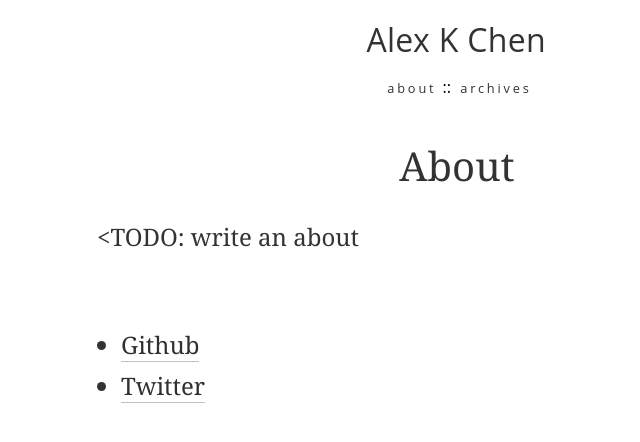
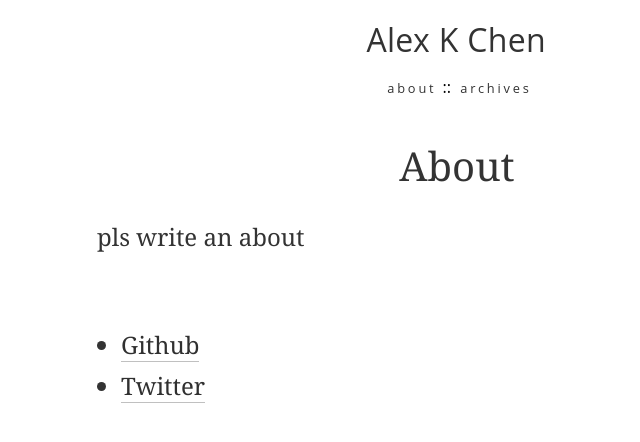
Before and after one commit to InquilineKea/oldgithub, a Jekyll site: the page built from about/index.md, in a window 1280 px wide. Shown: the top 442 px of the page, without its empty margins (183-823 px from the left). Built offline with Jekyll 4.4.1, drawn with Linux system fonts in a browser that asks for light colours.

Commit message:
testing is this thing on

```diff
--- a/about/index.md
+++ b/about/index.md
@@ -3,7 +3,7 @@ layout: page
 title: About
 ---
 
-<TODO: write an about
+pls write an about
 
 <br>
 
```
